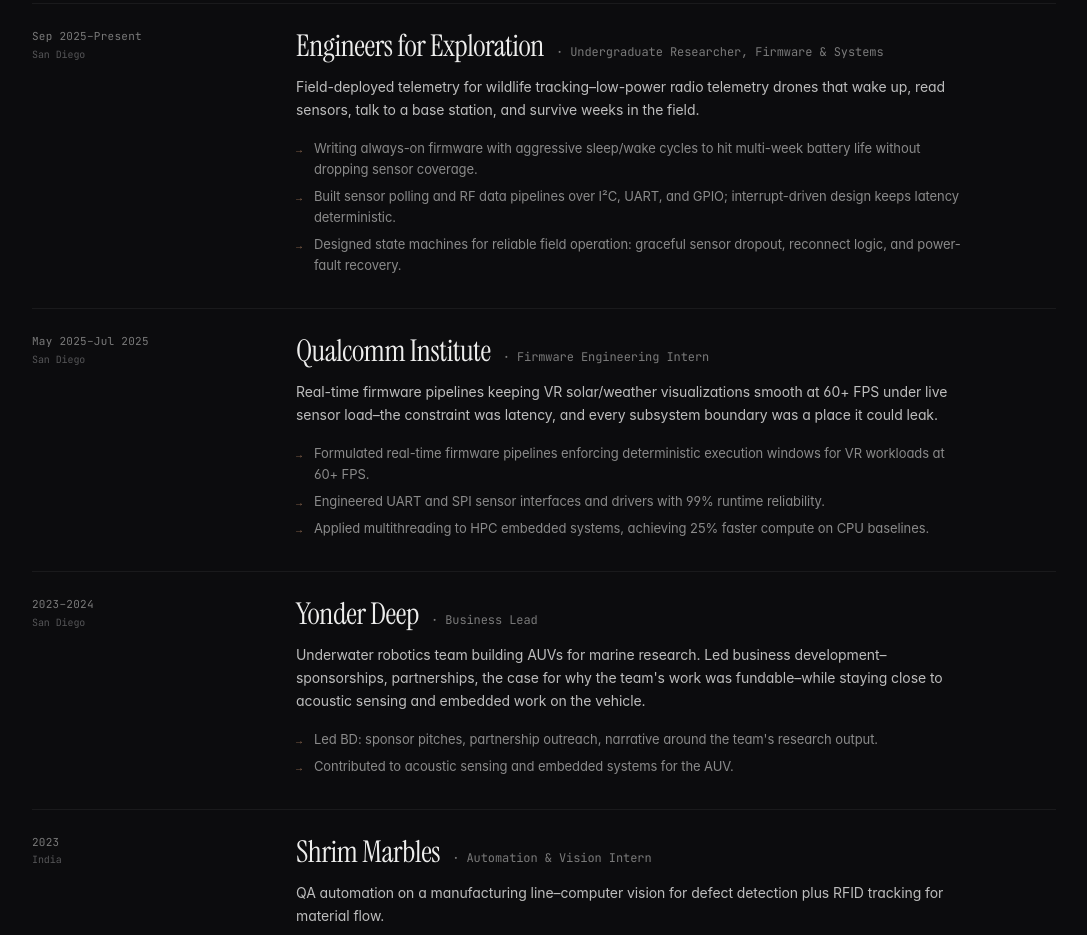
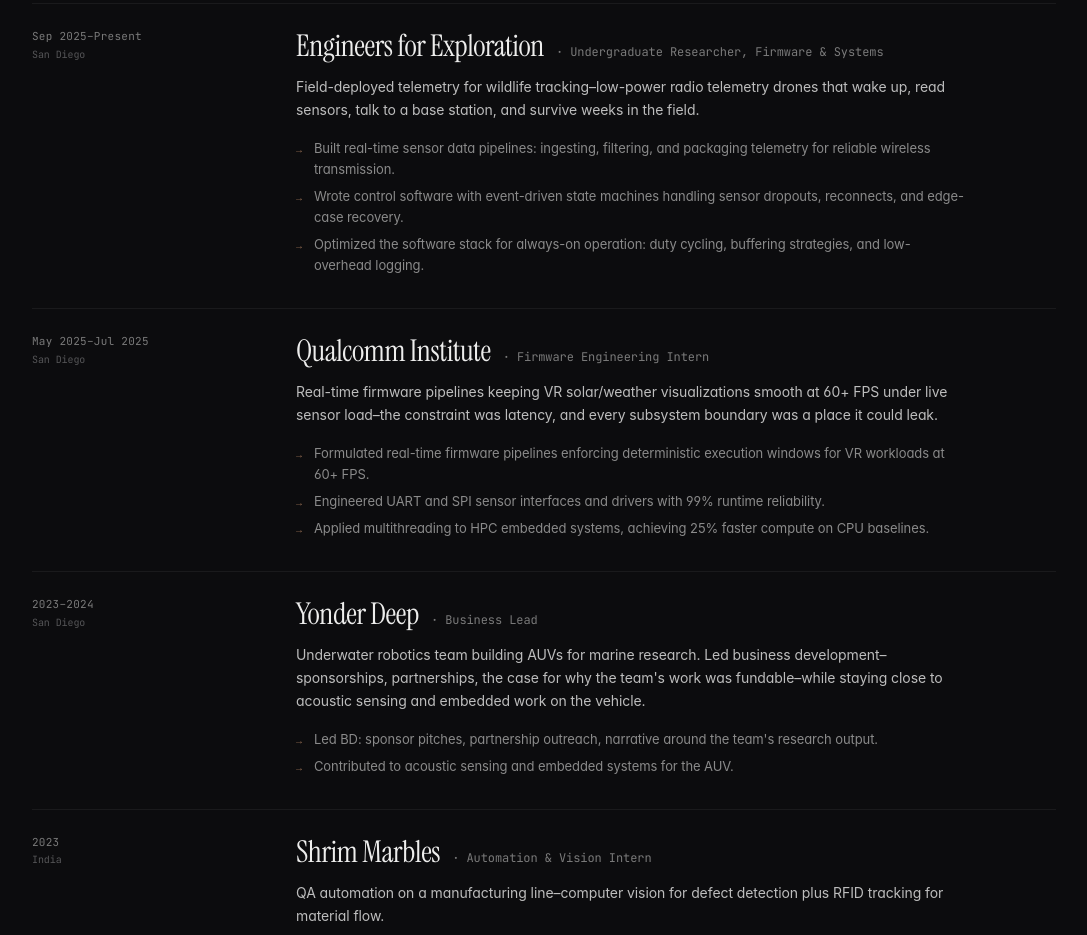
Before and after one commit to sidhantsinghvi/portfolio, a Next.js app: page / in a window 1280 px wide. Shown: the part 1380-2315 px from the top of the page, without its empty margins (96-1183 px from the left). Built offline with nearby package versions, Linux system fonts and the light colour scheme.

Commit message:
Reframe E4E bullets as software-focused

```diff
--- a/data/portfolio.ts
+++ b/data/portfolio.ts
@@ -40,9 +40,9 @@ export const EXPERIENCES = [
     summary:
       "Field-deployed telemetry for wildlife tracking–low-power radio telemetry drones that wake up, read sensors, talk to a base station, and survive weeks in the field.",
     bullets: [
-      "Writing always-on firmware with aggressive sleep/wake cycles to hit multi-week battery life without dropping sensor coverage.",
-      "Built sensor polling and RF data pipelines over I²C, UART, and GPIO; interrupt-driven design keeps latency deterministic.",
-      "Designed state machines for reliable field operation: graceful sensor dropout, reconnect logic, and power-fault recovery.",
+      "Built real-time sensor data pipelines: ingesting, filtering, and packaging telemetry for reliable wireless transmission.",
+      "Wrote control software with event-driven state machines handling sensor dropouts, reconnects, and edge-case recovery.",
+      "Optimized the software stack for always-on operation: duty cycling, buffering strategies, and low-overhead logging.",
     ],
   },
   {
```
